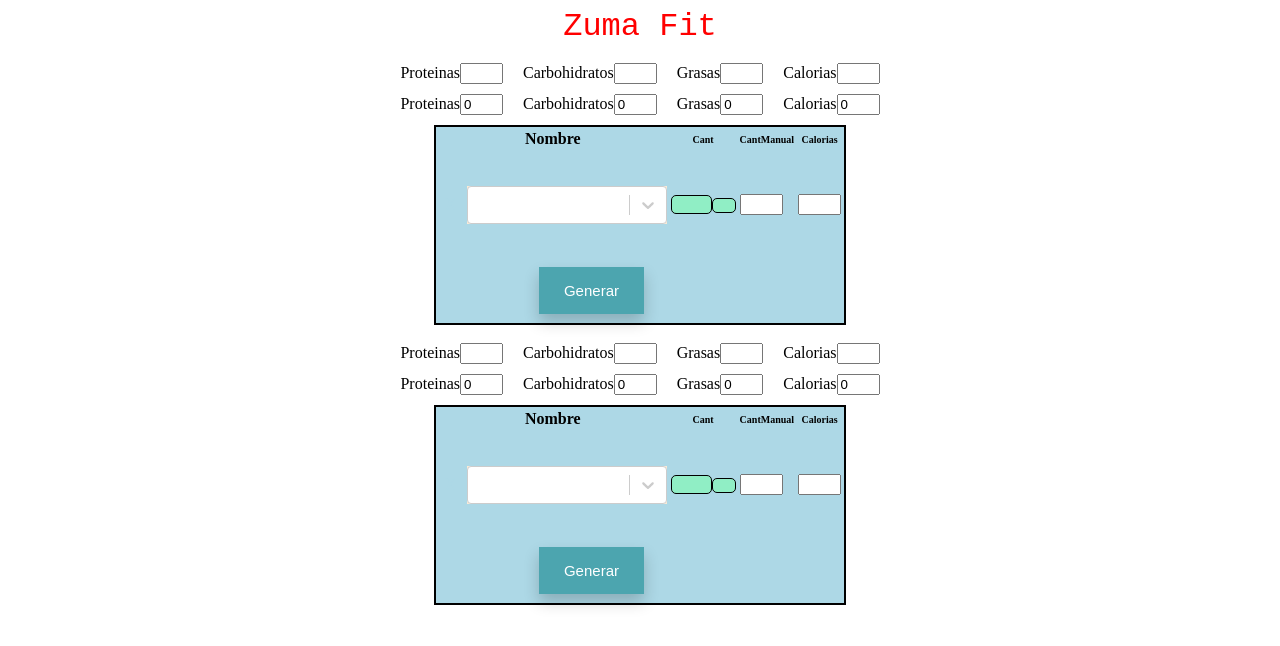
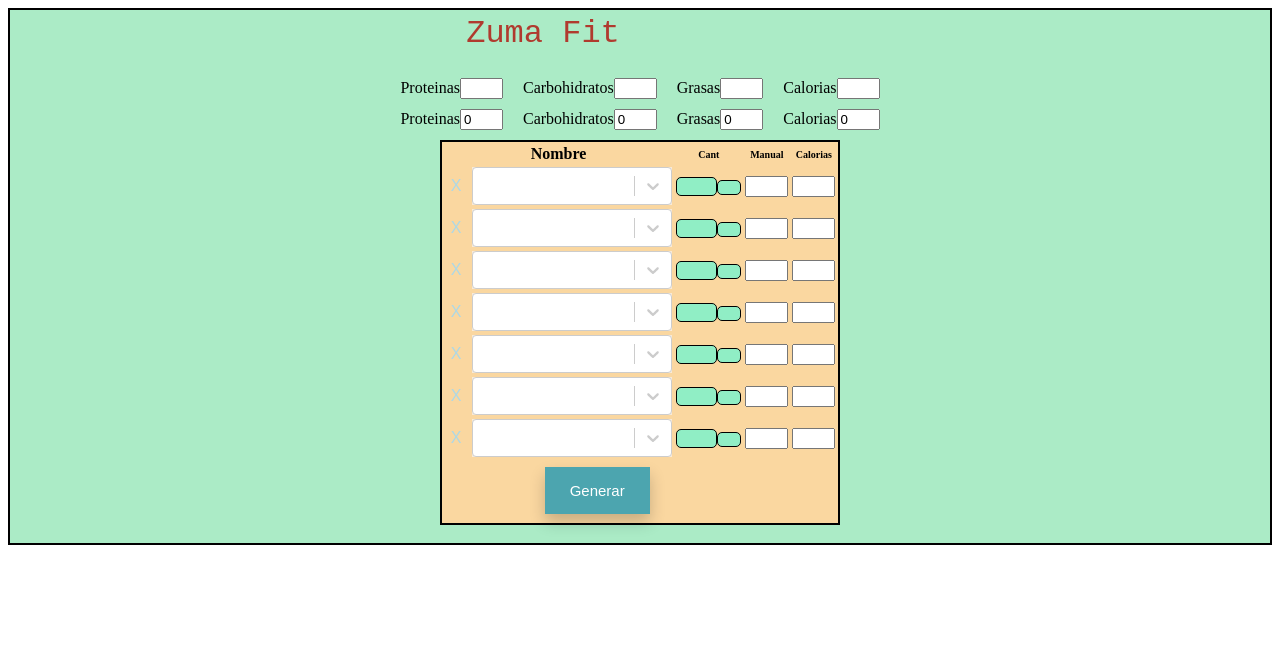
Before and after one commit to claauzuma/frontFood, a React (Vite) app: page / in a window 1280 px wide. Shown: the top 646 px of the page. Built offline with nearby package versions, Linux system fonts and the light colour scheme; no server answers.

Commit message:
Agregando nuevas funcionalidadesss

```diff
--- a/src/App.jsx
+++ b/src/App.jsx
@@ -6,17 +6,24 @@ import Bienvenida from './Bienvenida/Bienvenida.jsx';
 function App() {
   const [count, setCount] = useState(0);
 
-  let cantidad = 2;
+  let cantidad = 1;
 
   // Creamos un array de 5 elementos, donde cada elemento es un componente <TablaAlimentos />
   const tablas = Array.from({ length: cantidad }, (_, index) => <TablaAlimentos key={index} />);
 
   return (
     <>
-      <Bienvenida />
+
+<div style={{ backgroundColor: '#ABEBC6', border: '2px solid black' }}>
+
+
+    <Bienvenida />
       {/* Renderizamos el array de componentes */}
       <br />
       {tablas}
+
+    </div>
+
     </>
   );
 }
--- a/src/Bienvenida/Bienvenida.css
+++ b/src/Bienvenida/Bienvenida.css
@@ -1,6 +1,10 @@
 .welcome1 {
-    color:  red;
+    color: #B03A2E;
     font-family: 'Courier New', Courier, monospace;
     text-align: center;
-    font-size:xx-large
+    font-size:xx-large;
+    width: 300px;
+    margin-left: 30%;
+    height: 40px;
+    padding: 5px;
 }
--- a/src/TablaAlimentos.jsx
+++ b/src/TablaAlimentos.jsx
@@ -34,7 +34,13 @@ function TablaAlimentos() {
     };
 
     const [alimentos, setAlimentos] = useState([
-        { nombre: "", cantidad: '', unidad: "", cantManual: '', proteinas: '', carbohidratos: '', grasas: '', calorias: '' }
+        { nombre: "", cantidad: '', unidad: "", cantManual: '', proteinas: '', carbohidratos: '', grasas: '', calorias: '' },
+        { nombre: '', cantidad: '', unidad: "", cantManual: '', proteinas: '', carbohidratos: '', grasas: '', calorias: '' },
+        { nombre: '', cantidad: '', unidad: "", cantManual: '', proteinas: '', carbohidratos: '', grasas: '', calorias: '' },
+        { nombre: '', cantidad: '', unidad: "", cantManual: '', proteinas: '', carbohidratos: '', grasas: '', calorias: '' },
+        { nombre: '', cantidad: '', unidad: "", cantManual: '', proteinas: '', carbohidratos: '', grasas: '', calorias: '' },
+        { nombre: '', cantidad: '', unidad: "", cantManual: '', proteinas: '', carbohidratos: '', grasas: '', calorias: '' },
+        { nombre: '', cantidad: '', unidad: "", cantManual: '', proteinas: '', carbohidratos: '', grasas: '', calorias: '' }
     ]);
 
     const eliminarAlimento = (index) => {
@@ -69,7 +75,7 @@ function TablaAlimentos() {
     const [caloriasTotales, setCaloriasTotales] = useState(0);
 
     const [listaAlimentos, setListaAlimentos] = useState([]);
-    const servidor = "https://apifoods-production.up.railway.app"
+    const servidor = "http://localhost:8080"
 
     ///"https://apifoods-production.up.railway.app"
     ///ttp://"http://localhost:8080"
@@ -118,6 +124,16 @@ function TablaAlimentos() {
         });
     };
 
+    const handleChange2 = (e, index, campo) => {
+        const { value } = e.target; // Obtener el valor del input
+
+        setAlimentos(prevAlimentos => {
+            const nuevosAlimentos = [...prevAlimentos];
+            nuevosAlimentos[index][campo] = value; // Asignar el valor del input al campo especificado
+            return nuevosAlimentos;
+        });
+    };
+
     const handleKeyDown = (e, index) => {
         if (e.key === 'Delete') {
             // Eliminar el elemento seleccionado
@@ -131,6 +147,9 @@ function TablaAlimentos() {
 
 
     const handleGenerarReal = async () => {
+        console.log("La cantidad manual es " + alimentos[0].cantManual)
+        console.log("La cantidad manual es " + alimentos[1].cantManual)
+        console.log("La cantidad manual es " + alimentos[2].cantManual)
         if (alimentos.some(alimento => alimento.cantManual > 0)) {
             alert("Hay alimentos con cantidad manual")
 
@@ -339,12 +358,12 @@ function TablaAlimentos() {
             <Calorias proteinas={proteinasTotales} carbohidratos={carbohidratosTotales} grasas={grasasTotales} setProteinas={setProteinasTotales}
                 setCarbohidratos={setCarbohidratosTotales} setGrasas={setGrasasTotales} calorias={caloriasTotales} setCalorias={setCaloriasTotales} tipo={"normal"} />
 
-            <table className='tablaAlimentos' style={{ backgroundColor: 'lightblue', border: '2px solid black' }}>
+            <table className='tablaAlimentos' style={{ backgroundColor: '#FAD7A0  ', border: '2px solid black' }}>
                 <thead>
                     <tr>
                         <th>Nombre</th>
                         <th className='letras th-letras'>Cant</th>
-                        <th className='letras th-letras'>CantManual</th>
+                        <th className='letras th-letras'>Manual</th>
                         <th className='letras th-letras'>Calorias</th>
 
                     </tr>
@@ -409,7 +428,7 @@ function TablaAlimentos() {
                                     className='inputNumerico'
                                     type="text"
                                     value={alimento.cantManual}
-                                    onChange={e => handleChange(e, index, 'cantManual')} // Permitir la edición de cantidad
+                                    onChange={e => handleChange2(e, index, 'cantManual')} // Permitir la edición de cantidad
                                 />
                             </td>
 
```
